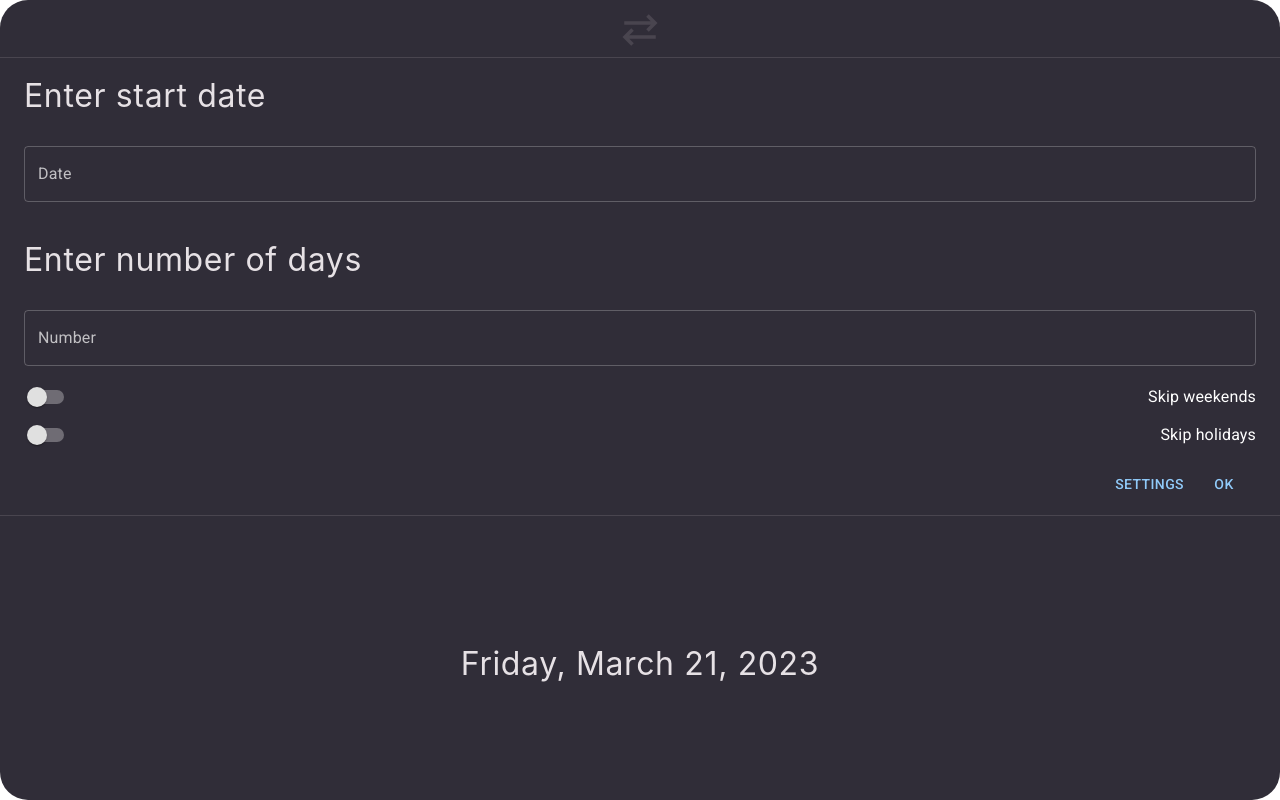
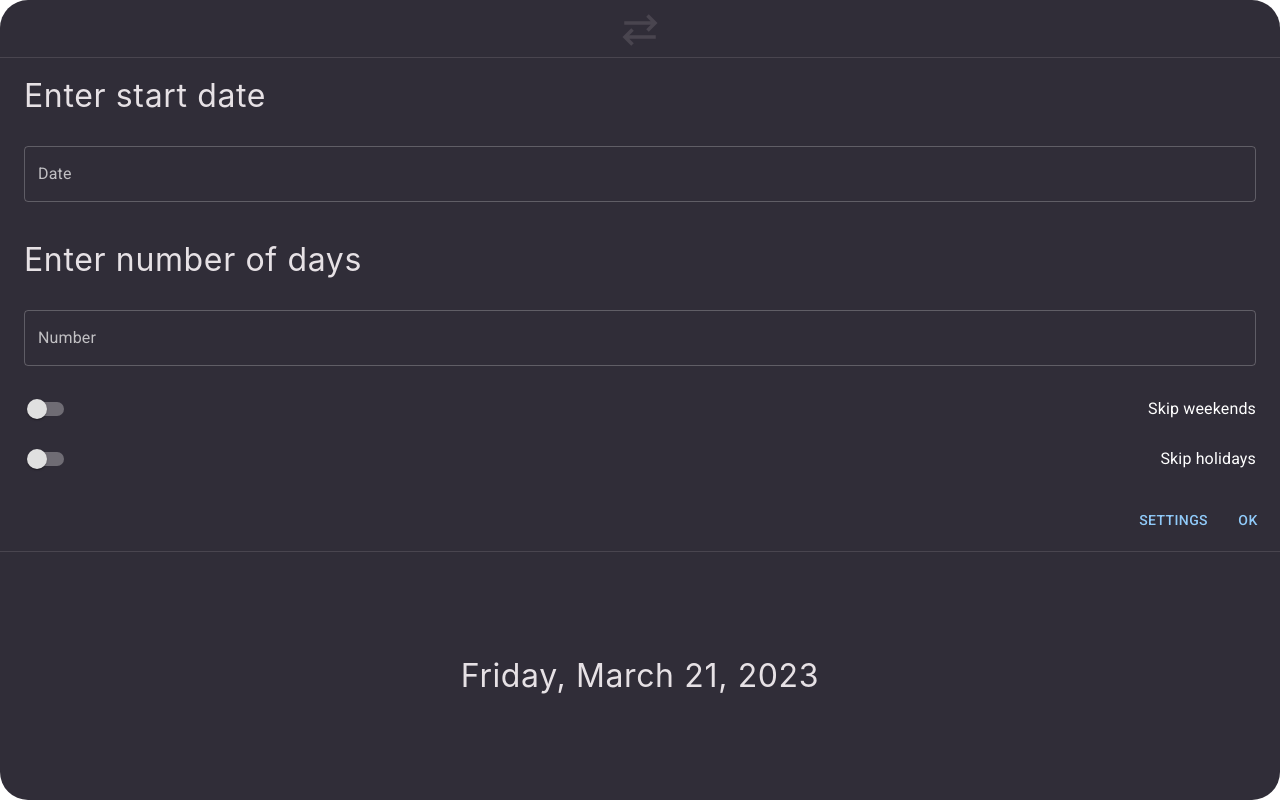
Before and after one commit to dyyllaann/date-calculator, a React (Create React App) app: page / in a window 1280 px wide. Built offline with nearby package versions, Linux system fonts and the light colour scheme.

Commit message:
Improve spacing of option elements.

```diff
--- a/src/App.css
+++ b/src/App.css
@@ -87,8 +87,11 @@ span.section-title {
 }
 
 .options-container {
+  display: flex;
+  flex-direction: column;
   border-bottom: 1px solid #49454F;
-  margin: 12px 0;
+  margin-top: 24px;
+  gap: 12px;
 }
 
 .options-container--option {
@@ -99,7 +102,7 @@ span.section-title {
 }
 
 .options-container--actions {
-  margin: 12px 24px 12px 18px;
+  margin: 12px 0 12px 0;
   display: flex;
   align-items: center;
   justify-content: flex-end;
```
